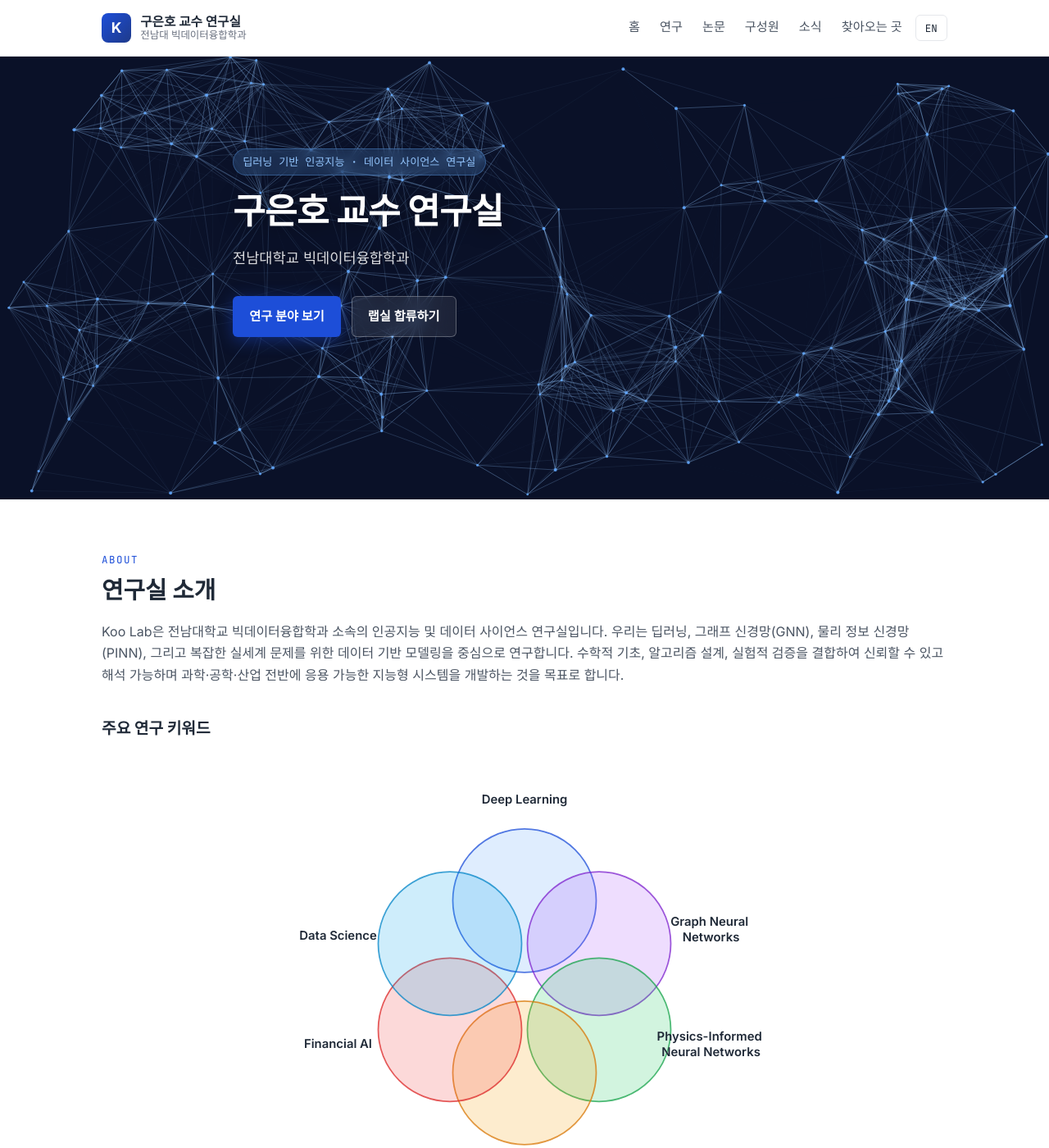
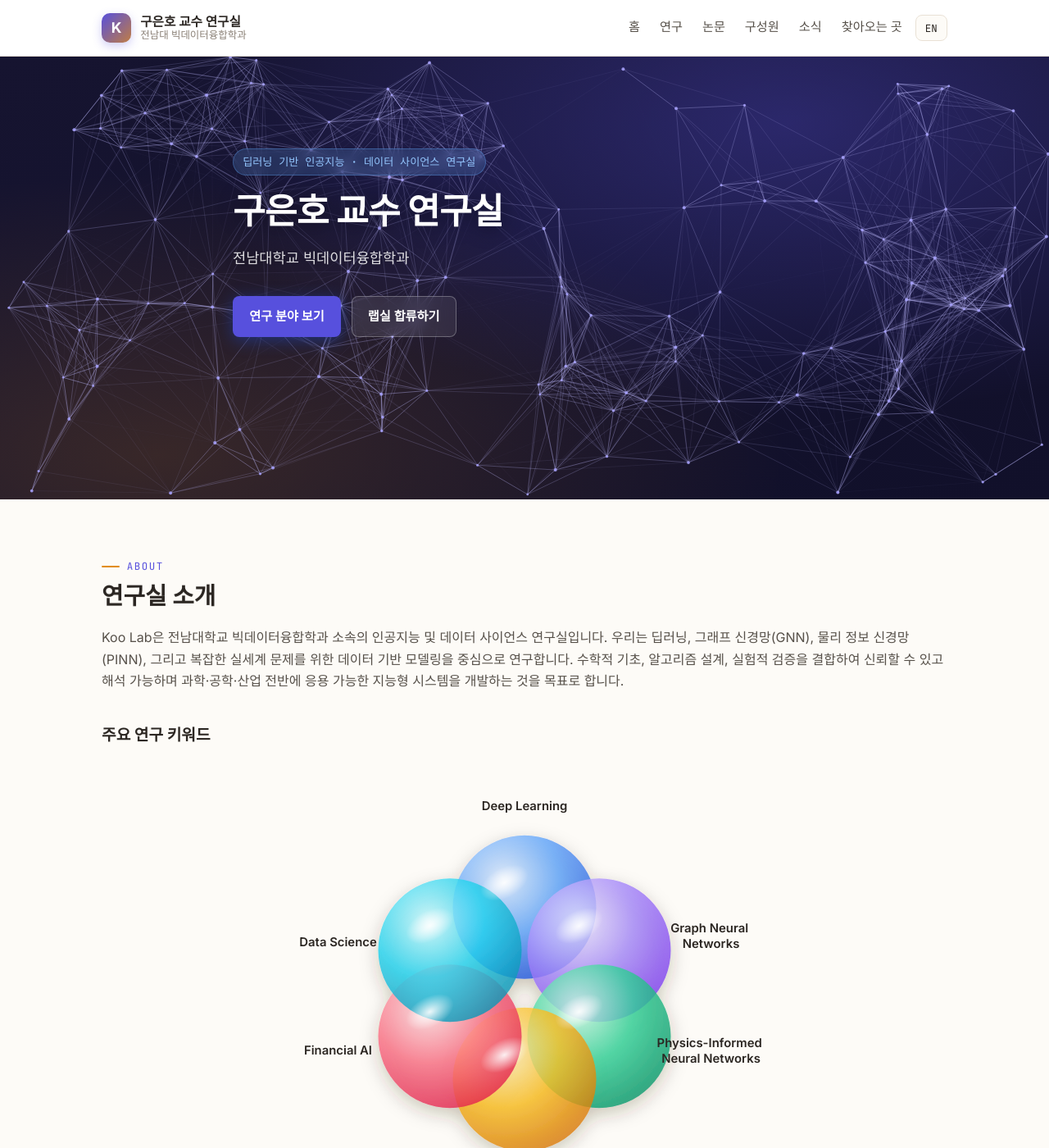
Before and after one commit to Ian-Ian-Ian5/Koo-Eunho.github.io, a Jekyll site: the page built from index.html, in a window 1280 px wide and 1400 px high. Shown: the whole window at 82% size. Built offline with Jekyll 4.4.1, drawn with Linux system fonts in a browser that asks for light colours.

Commit message:
디자인 리뉴얼: 따뜻한 팔레트, 카드 고급화, 스크롤 모션, 입체 벤다이어그램

```diff
--- a/_layouts/default.html
+++ b/_layouts/default.html
@@ -23,5 +23,6 @@
   {% include footer.html %}
 
   <script src="{{ '/assets/js/lang-toggle.js' | relative_url }}"></script>
+  <script src="{{ '/assets/js/scroll-reveal.js' | relative_url }}"></script>
 </body>
 </html>
--- a/assets/css/main.css
+++ b/assets/css/main.css
@@ -5,27 +5,35 @@
    ========================================================================== */
 
 :root {
-  --color-bg: #ffffff;
-  --color-surface: #fafafa;
-  --color-surface-alt: #f3f4f6;
-  --color-text: #1f2937;
-  --color-text-soft: #4b5563;
-  --color-text-mute: #6b7280;
-  --color-border: #e5e7eb;
-  --color-accent: #1d4ed8;
-  --color-accent-soft: #dbeafe;
-  --color-accent-deep: #1e3a8a;
+  /* Warm, friendly academic palette — stone + indigo + amber */
+  --color-bg: #fdfbf7;          /* warm off-white */
+  --color-surface: #f9f5ef;     /* warm surface */
+  --color-surface-alt: #f1ebe1; /* warm alt surface */
+  --color-text: #2b2622;        /* warm near-black */
+  --color-text-soft: #57514a;
+  --color-text-mute: #8c8278;
+  --color-border: #e9e1d5;      /* warm border */
+
+  --color-accent: #5750dd;      /* warm indigo-violet */
+  --color-accent-soft: #e8e6fb; /* light indigo wash */
+  --color-accent-deep: #3f39ad;
+
+  --color-accent2: #e08a16;     /* amber secondary */
+  --color-accent2-soft: #fceccf;
+  --color-accent2-deep: #b56a06;
 
   --font-sans: "Inter", "Noto Sans KR", system-ui, -apple-system, "Segoe UI",
     "Helvetica Neue", Arial, sans-serif;
   --font-mono: "JetBrains Mono", ui-monospace, SFMono-Regular, Menlo, monospace;
 
-  --radius-sm: 6px;
-  --radius-md: 12px;
-  --radius-lg: 18px;
+  --radius-sm: 8px;
+  --radius-md: 14px;
+  --radius-lg: 20px;
 
-  --shadow-card: 0 1px 2px rgba(15, 23, 42, 0.04),
-                 0 4px 12px rgba(15, 23, 42, 0.06);
+  --shadow-card: 0 1px 2px rgba(67, 47, 20, 0.04),
+                 0 6px 18px rgba(67, 47, 20, 0.07);
+  --shadow-lift: 0 4px 10px rgba(67, 47, 20, 0.06),
+                 0 16px 40px rgba(67, 47, 20, 0.12);
 
   --container-max: 1080px;
 }
@@ -93,11 +101,12 @@
   justify-content: center;
   width: 36px;
   height: 36px;
-  background: linear-gradient(135deg, var(--color-accent) 0%, var(--color-accent-deep) 100%);
+  background: linear-gradient(135deg, var(--color-accent) 0%, var(--color-accent2) 130%);
   color: #fff;
-  border-radius: 8px;
+  border-radius: 10px;
   font-weight: 800;
   font-size: 1.1rem;
+  box-shadow: 0 4px 12px rgba(87, 80, 221, 0.28);
 }
 .brand-text { display: flex; flex-direction: column; line-height: 1.15; }
 .brand-name { font-size: 0.98rem; }
@@ -162,8 +171,9 @@
 .hero {
   padding: 5rem 0 4rem;
   background:
-    radial-gradient(ellipse at top right, var(--color-accent-soft) 0%, transparent 55%),
-    linear-gradient(180deg, #fff 0%, var(--color-surface) 100%);
+    radial-gradient(ellipse at top right, var(--color-accent-soft) 0%, transparent 50%),
+    radial-gradient(ellipse at bottom left, var(--color-accent2-soft) 0%, transparent 55%),
+    linear-gradient(180deg, var(--color-bg) 0%, var(--color-surface) 100%);
   border-bottom: 1px solid var(--color-border);
 }
 
@@ -179,14 +189,18 @@
   height: auto;
   display: block;
 }
-.venn-diagram circle {
-  transition: fill 0.25s ease, transform 0.25s ease;
+.venn-diagram .venn-orb {
+  fill-opacity: 0.8;
+  transition: fill-opacity 0.25s ease, transform 0.3s cubic-bezier(0.22, 1, 0.36, 1);
   transform-origin: center;
   transform-box: fill-box;
+  cursor: pointer;
 }
-.venn-diagram:hover circle:hover {
-  fill-opacity: 0.45;
+.venn-diagram .venn-orb:hover {
+  fill-opacity: 0.97;
+  transform: scale(1.06);
 }
+.venn-diagram .venn-gloss { pointer-events: none; }
 .venn-label {
   font-family: var(--font-sans);
   font-size: 17px;
@@ -213,7 +227,10 @@
 /* ----------------------------- Vanta NET Hero (animated network) -------- */
 .hero.hero-vanta {
   position: relative;
-  background: #0a1128;
+  background:
+    radial-gradient(ellipse at 75% 15%, rgba(87, 80, 221, 0.35) 0%, transparent 55%),
+    radial-gradient(ellipse at 15% 90%, rgba(224, 138, 22, 0.18) 0%, transparent 50%),
+    linear-gradient(160deg, #161430 0%, #11102a 100%);
   color: #fff;
   min-height: 540px;
   padding: 7rem 0 6rem;
@@ -311,12 +328,22 @@
 .section { padding: 4rem 0; }
 .section + .section { border-top: 1px solid var(--color-border); }
 .section-title {
+  display: inline-flex;
+  align-items: center;
+  gap: 0.55rem;
   font-size: 0.78rem;
   font-family: var(--font-mono);
   text-transform: uppercase;
   letter-spacing: 0.12em;
   color: var(--color-accent);
   margin-bottom: 0.5rem;
+}
+.section-title::before {
+  content: "";
+  width: 22px;
+  height: 2px;
+  border-radius: 2px;
+  background: var(--color-accent2);
 }
 .section-heading { font-size: 1.8rem; margin-bottom: 1.2rem; }
 
@@ -338,8 +365,8 @@
 }
 .card:hover {
   border-color: var(--color-accent);
-  box-shadow: var(--shadow-card);
-  transform: translateY(-2px);
+  box-shadow: var(--shadow-lift);
+  transform: translateY(-4px);
 }
 .card h3 { font-size: 1.05rem; margin-bottom: 0.5rem; }
 .card p { font-size: 0.92rem; color: var(--color-text-soft); margin: 0; }
@@ -377,13 +404,26 @@
   background: var(--color-surface);
   text-decoration: none;
   color: inherit;
-  transform: translateY(-3px);
+  transform: translateY(-4px);
+  box-shadow: var(--shadow-card);
 }
 .interest-icon {
-  width: 48px;
-  height: 48px;
-  color: var(--color-accent);
+  display: flex;
+  align-items: center;
+  justify-content: center;
+  width: 56px;
+  height: 56px;
+  padding: 13px;
+  border-radius: 16px;
+  background: var(--color-accent-soft);
+  color: var(--color-accent-deep);
   margin-bottom: 1rem;
+  transition: background 0.2s ease, color 0.2s ease, transform 0.2s ease;
+}
+.interest-card:hover .interest-icon {
+  background: var(--color-accent);
+  color: #fff;
+  transform: scale(1.06) rotate(-3deg);
 }
 .interest-icon svg { width: 100%; height: 100%; }
 .interest-card h3 {
@@ -594,16 +634,17 @@
   background: #fff;
   border: 1px solid var(--color-border);
   border-radius: var(--radius-md);
-  padding: 1.2rem 1rem;
-  transition: all 0.18s ease;
+  padding: 1.4rem 1rem;
+  transition: transform 0.2s ease, box-shadow 0.2s ease, border-color 0.2s ease;
 }
 .member-card:hover {
   border-color: var(--color-accent);
-  box-shadow: var(--shadow-card);
+  box-shadow: var(--shadow-lift);
+  transform: translateY(-4px);
 }
 .member-avatar {
-  width: 96px;
-  height: 96px;
+  width: 100px;
+  height: 100px;
   border-radius: 50%;
   background: var(--color-surface-alt);
   display: flex;
@@ -611,9 +652,14 @@
   justify-content: center;
   font-size: 2.2rem;
   font-weight: 700;
-  color: var(--color-text-mute);
-  margin-bottom: 0.8rem;
+  color: var(--color-accent-deep);
+  margin-bottom: 0.9rem;
   overflow: hidden;
+  box-shadow: 0 0 0 3px var(--color-bg), 0 0 0 5px var(--color-accent-soft);
+  transition: box-shadow 0.2s ease;
+}
+.member-card:hover .member-avatar {
+  box-shadow: 0 0 0 3px var(--color-bg), 0 0 0 5px var(--color-accent);
 }
 .member-avatar img { width: 100%; height: 100%; object-fit: cover; }
 .member-name { font-weight: 600; margin: 0; font-size: 1rem; }
@@ -976,9 +1022,11 @@
 }
 .project-card:hover {
   border-color: var(--color-accent);
-  box-shadow: var(--shadow-card);
-  transform: translateY(-2px);
+  box-shadow: var(--shadow-lift);
+  transform: translateY(-4px);
 }
+.project-figure img { transition: transform 0.35s ease; }
+.project-card:hover .project-figure img { transform: scale(1.05); }
 
 .project-figure {
   width: 320px;
@@ -1086,8 +1134,8 @@
 }
 .research-card:hover {
   border-color: var(--color-accent);
-  box-shadow: var(--shadow-card);
-  transform: translateY(-2px);
+  box-shadow: var(--shadow-lift);
+  transform: translateY(-4px);
 }
 .research-card .icon {
   width: 44px;
@@ -1194,3 +1242,30 @@
   .grid-2, .grid-3, .grid-4 { grid-template-columns: 1fr; }
   .news-list li { grid-template-columns: 1fr; gap: 0.2rem; }
 }
+
+/* ----------------------------- Scroll reveal animations ------------------- */
+@media (prefers-reduced-motion: no-preference) {
+  .reveal {
+    opacity: 0;
+    transform: translateY(26px);
+    transition: opacity 0.6s cubic-bezier(0.22, 1, 0.36, 1),
+                transform 0.6s cubic-bezier(0.22, 1, 0.36, 1);
+    will-change: opacity, transform;
+  }
+  .reveal.is-visible {
+    opacity: 1;
+    transform: none;
+  }
+  /* Staggered children (cards inside a grid/list) */
+  .reveal-group > * {
+    opacity: 0;
+    transform: translateY(22px);
+    transition: opacity 0.55s cubic-bezier(0.22, 1, 0.36, 1),
+                transform 0.55s cubic-bezier(0.22, 1, 0.36, 1);
+    transition-delay: var(--reveal-delay, 0ms);
+  }
+  .reveal-group.is-visible > * {
+    opacity: 1;
+    transform: none;
+  }
+}
--- /dev/null
+++ b/assets/js/scroll-reveal.js
@@ -0,0 +1,89 @@
+// =============================================================================
+//  Scroll Reveal
+//  스크롤 시 섹션/카드가 부드럽게 등장. HTML 수정 없이 자동 적용.
+//  prefers-reduced-motion 사용자에게는 동작하지 않음(즉시 표시).
+// =============================================================================
+
+(function () {
+  var reduce = window.matchMedia
+    ? window.matchMedia("(prefers-reduced-motion: reduce)").matches
+    : false;
+  if (reduce || !("IntersectionObserver" in window)) return;
+
+  // 단일 등장(reveal) 대상 — 한 덩어리로 떠오르는 요소들
+  var SINGLE = [
+    ".section .container > .section-title",
+    ".section-heading",
+    ".research-group",
+    ".prof-card",
+    ".prof-section",
+    ".member-detail",
+    ".member-detail-content",
+    ".contact-block",
+    ".news-split",
+  ];
+
+  // 그룹(stagger) 대상 — 자식 카드들이 순차적으로 등장
+  var GROUPS = [
+    ".interests-grid",
+    ".members-group .grid",
+    ".project-list",
+    ".pub-list",
+    ".seminar-list",
+    ".news-list-detailed",
+  ];
+
+  var STAGGER_MS = 80;
+  var MAX_DELAY = 480;
+
+  function markSingles() {
+    SINGLE.forEach(function (sel) {
+      document.querySelectorAll(sel).forEach(function (el) {
+        el.classList.add("reveal");
+      });
+    });
+  }
+
+  function markGroups() {
+    GROUPS.forEach(function (sel) {
+      document.querySelectorAll(sel).forEach(function (group) {
+        group.classList.add("reveal-group");
+        var kids = group.children;
+        for (var i = 0; i < kids.length; i++) {
+          var delay = Math.min(i * STAGGER_MS, MAX_DELAY);
+          kids[i].style.setProperty("--reveal-delay", delay + "ms");
+        }
+      });
+    });
+  }
+
+  function observe() {
+    var targets = document.querySelectorAll(".reveal, .reveal-group");
+    var io = new IntersectionObserver(
+      function (entries) {
+        entries.forEach(function (entry) {
+          if (entry.isIntersecting) {
+            entry.target.classList.add("is-visible");
+            io.unobserve(entry.target);
+          }
+        });
+      },
+      { threshold: 0.12, rootMargin: "0px 0px -8% 0px" }
+    );
+    targets.forEach(function (t) {
+      io.observe(t);
+    });
+  }
+
+  function init() {
+    markSingles();
+    markGroups();
+    observe();
+  }
+
+  if (document.readyState === "loading") {
+    document.addEventListener("DOMContentLoaded", init);
+  } else {
+    init();
+  }
+})();
--- a/index.html
+++ b/index.html
@@ -139,19 +139,52 @@
     <h3 style="margin-top:2.5rem;" data-i18n="home.research_title">주요 연구 키워드</h3>
     <div class="venn-container">
       <svg class="venn-diagram" viewBox="0 0 800 620" xmlns="http://www.w3.org/2000/svg" aria-label="Research areas diagram" role="img">
-        <!-- 6개 원 — 육각형 꽃잎 배치, 인접한 원만 살짝 겹침 (가운데에서 만남) -->
-        <!-- Top: Deep Learning -->
-        <circle cx="400" cy="190" r="100" fill="rgba(96, 165, 250, 0.20)" stroke="rgba(29, 78, 216, 0.75)" stroke-width="2"/>
-        <!-- Top-right: Graph Neural Networks -->
-        <circle cx="504" cy="250" r="100" fill="rgba(168, 85, 247, 0.20)" stroke="rgba(126, 34, 206, 0.75)" stroke-width="2"/>
-        <!-- Bottom-right: Physics-Informed Neural Networks -->
-        <circle cx="504" cy="370" r="100" fill="rgba(34, 197, 94, 0.20)" stroke="rgba(22, 163, 74, 0.75)" stroke-width="2"/>
-        <!-- Bottom: AI Applications -->
-        <circle cx="400" cy="430" r="100" fill="rgba(245, 158, 11, 0.20)" stroke="rgba(217, 119, 6, 0.75)" stroke-width="2"/>
-        <!-- Bottom-left: Financial AI -->
-        <circle cx="296" cy="370" r="100" fill="rgba(239, 68, 68, 0.20)" stroke="rgba(220, 38, 38, 0.75)" stroke-width="2"/>
-        <!-- Top-left: Data Science -->
-        <circle cx="296" cy="250" r="100" fill="rgba(14, 165, 233, 0.20)" stroke="rgba(2, 132, 199, 0.75)" stroke-width="2"/>
+        <defs>
+          <radialGradient id="v-dl" cx="35%" cy="30%" r="78%">
+            <stop offset="0%" stop-color="#dbeafe"/><stop offset="50%" stop-color="#60a5fa"/><stop offset="100%" stop-color="#1d4ed8"/>
+          </radialGradient>
+          <radialGradient id="v-gnn" cx="35%" cy="30%" r="78%">
+            <stop offset="0%" stop-color="#ede9fe"/><stop offset="50%" stop-color="#a78bfa"/><stop offset="100%" stop-color="#7c3aed"/>
+          </radialGradient>
+          <radialGradient id="v-pinn" cx="35%" cy="30%" r="78%">
+            <stop offset="0%" stop-color="#d1fae5"/><stop offset="50%" stop-color="#34d399"/><stop offset="100%" stop-color="#059669"/>
+          </radialGradient>
+          <radialGradient id="v-app" cx="35%" cy="30%" r="78%">
+            <stop offset="0%" stop-color="#fef3c7"/><stop offset="50%" stop-color="#fbbf24"/><stop offset="100%" stop-color="#d97706"/>
+          </radialGradient>
+          <radialGradient id="v-fin" cx="35%" cy="30%" r="78%">
+            <stop offset="0%" stop-color="#ffe4e6"/><stop offset="50%" stop-color="#fb7185"/><stop offset="100%" stop-color="#e11d48"/>
+          </radialGradient>
+          <radialGradient id="v-ds" cx="35%" cy="30%" r="78%">
+            <stop offset="0%" stop-color="#cffafe"/><stop offset="50%" stop-color="#22d3ee"/><stop offset="100%" stop-color="#0891b2"/>
+          </radialGradient>
+          <radialGradient id="v-gloss" cx="50%" cy="50%" r="50%">
+            <stop offset="0%" stop-color="#ffffff" stop-opacity="0.9"/><stop offset="100%" stop-color="#ffffff" stop-opacity="0"/>
+          </radialGradient>
+          <filter id="v-shadow" x="-25%" y="-25%" width="150%" height="160%">
+            <feDropShadow dx="0" dy="9" stdDeviation="13" flood-color="#3a2a10" flood-opacity="0.30"/>
+          </filter>
+        </defs>
+
+        <!-- 입체 구(球) — 육각형 꽃잎 배치 -->
+        <g filter="url(#v-shadow)">
+          <circle class="venn-orb" cx="400" cy="190" r="100" fill="url(#v-dl)"/>
+          <circle class="venn-orb" cx="504" cy="250" r="100" fill="url(#v-gnn)"/>
+          <circle class="venn-orb" cx="504" cy="370" r="100" fill="url(#v-pinn)"/>
+          <circle class="venn-orb" cx="400" cy="430" r="100" fill="url(#v-app)"/>
+          <circle class="venn-orb" cx="296" cy="370" r="100" fill="url(#v-fin)"/>
+          <circle class="venn-orb" cx="296" cy="250" r="100" fill="url(#v-ds)"/>
+        </g>
+
+        <!-- 광택 하이라이트 -->
+        <g class="venn-gloss">
+          <ellipse cx="372" cy="156" rx="36" ry="21" fill="url(#v-gloss)" transform="rotate(-28 372 156)"/>
+          <ellipse cx="476" cy="216" rx="36" ry="21" fill="url(#v-gloss)" transform="rotate(-28 476 216)"/>
+          <ellipse cx="476" cy="336" rx="36" ry="21" fill="url(#v-gloss)" transform="rotate(-28 476 336)"/>
+          <ellipse cx="372" cy="396" rx="36" ry="21" fill="url(#v-gloss)" transform="rotate(-28 372 396)"/>
+          <ellipse cx="268" cy="336" rx="36" ry="21" fill="url(#v-gloss)" transform="rotate(-28 268 336)"/>
+          <ellipse cx="268" cy="216" rx="36" ry="21" fill="url(#v-gloss)" transform="rotate(-28 268 216)"/>
+        </g>
 
         <!-- Labels (각 원 바깥쪽 충분히 떨어뜨림) -->
         <text class="venn-label" x="400" y="55" text-anchor="middle">Deep Learning</text>
```
Also changed, not shown: other parts of index.html (+2 -2 lines), _preview.html (added, +214 -0 lines).
